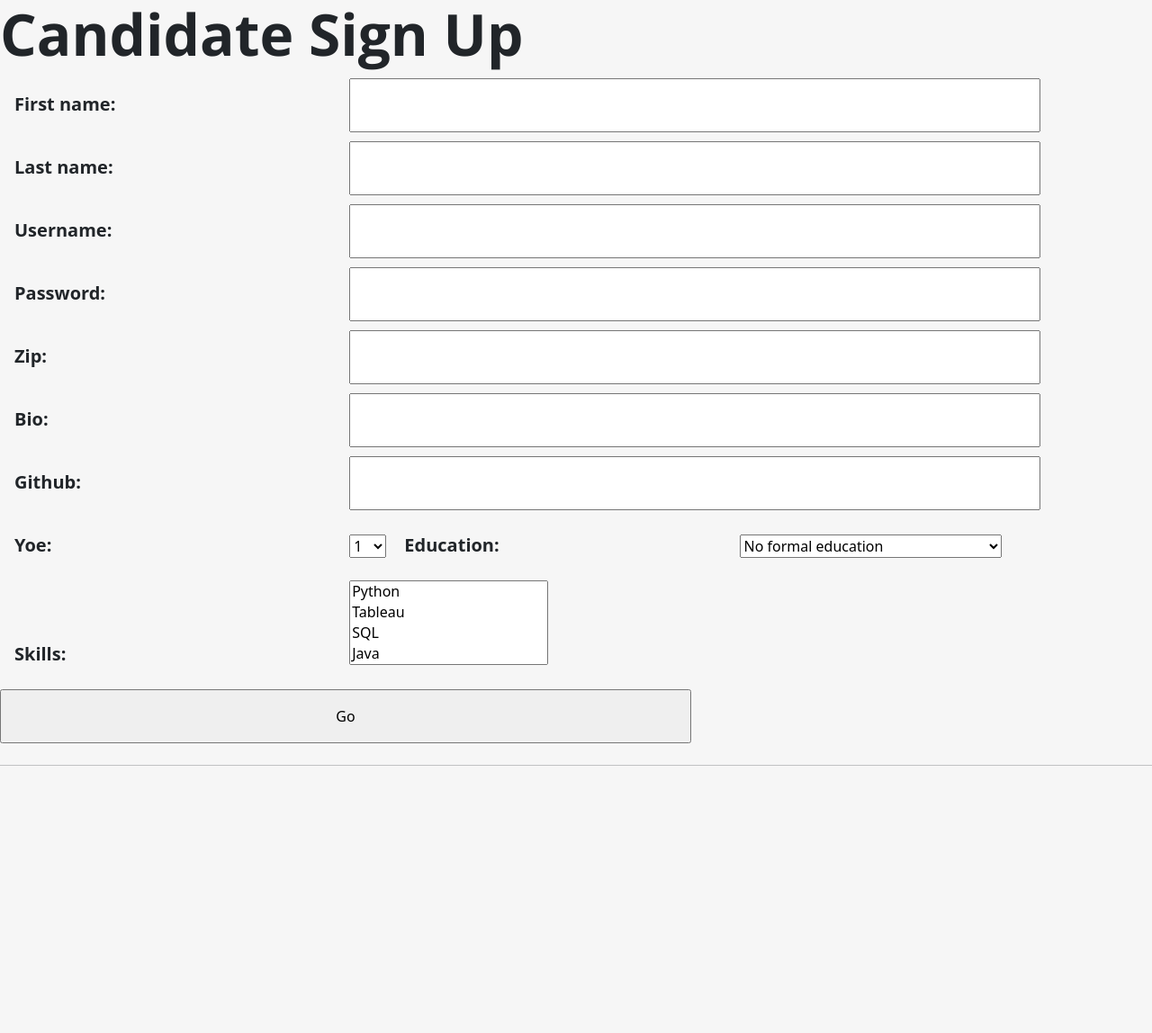
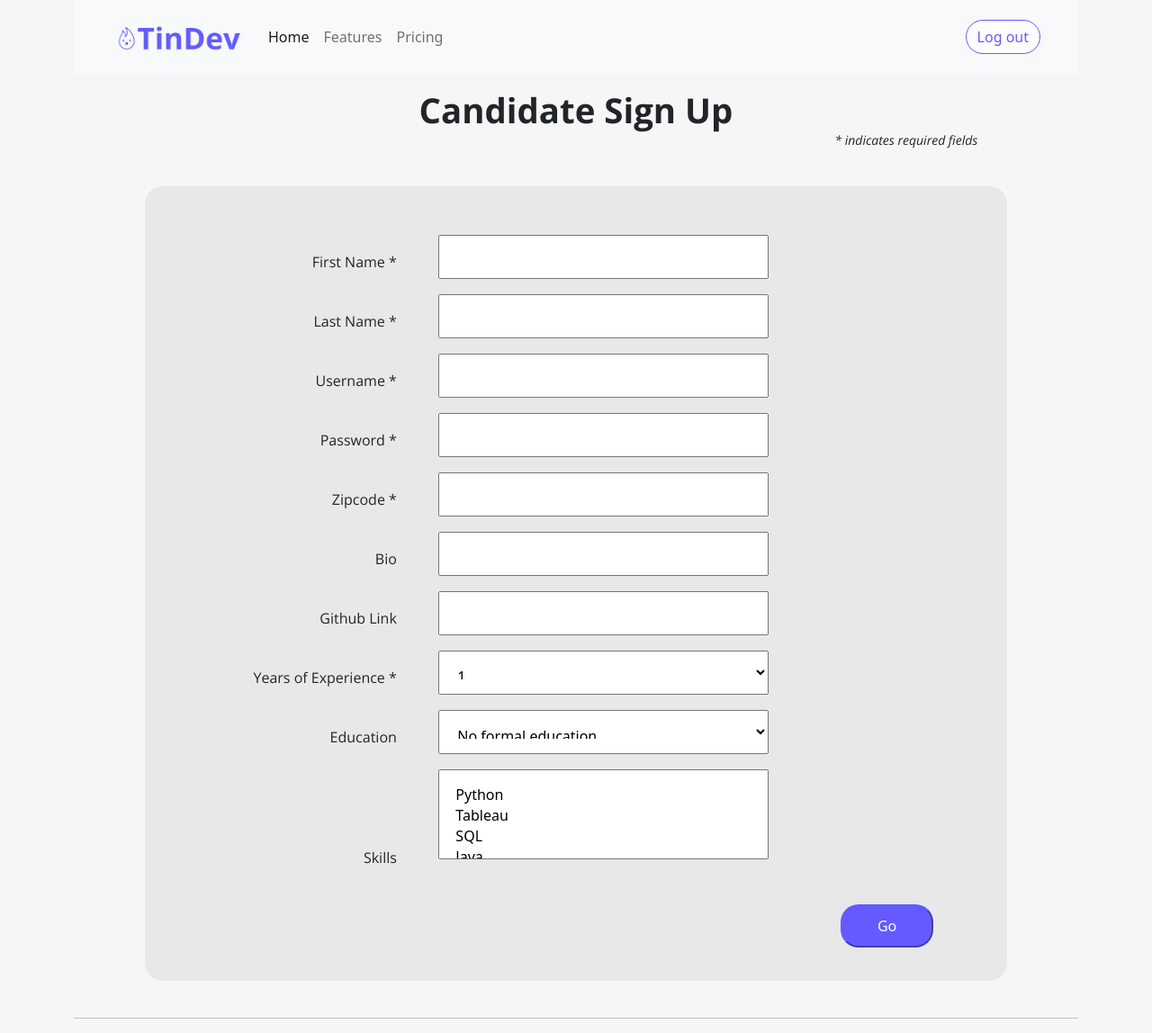
Before and after one commit to lauren-l/TinDev, a Django app: page /signup_candidate in a window 1280 px wide. Shown: the whole page at 90% size. Before the commit the page ends 851 px from the top, so only its background shows below. Run offline with Django 4.2, Linux system fonts and the light colour scheme.

Commit message:
candidate and recruiter final: prettiest

```diff
--- a/TinDev/app/forms.py
+++ b/TinDev/app/forms.py
@@ -87,25 +87,35 @@ def clean_zip(data):
 
 class RSignUpForm(forms.Form):
 
-    first_name = forms.CharField(max_length=50, required=True, validators=[clean_first_name, MaxLengthValidator(50)])
-    last_name = forms.CharField(max_length=50,required=True, validators=[clean_last_name, MaxLengthValidator(50)])
-    username = forms.CharField(min_length=4, required=True, validators=[validate_slug, MaxLengthValidator(50)])
-    password = forms.CharField(min_length=8, required=True, validators=[validate_slug, MaxLengthValidator(50)], widget=forms.PasswordInput)
-    zip = forms.IntegerField(required=True, validators=[clean_zip])
-    company = forms.CharField(max_length=50, required=True, validators=[validate_slug, MaxLengthValidator(50)])
+    first_name = forms.CharField(max_length=50, required=True, validators=[clean_first_name, MaxLengthValidator(50)], label="First Name *")
+    last_name = forms.CharField(max_length=50,required=True, validators=[clean_last_name, MaxLengthValidator(50)], label="Last Name *")
+    username = forms.CharField(min_length=4, required=True, validators=[validate_slug, MaxLengthValidator(50)], label="Username *")
+    password = forms.CharField(min_length=8, required=True, validators=[validate_slug, MaxLengthValidator(50)], widget=forms.PasswordInput, label="Password *")
+    zip = forms.IntegerField(required=True, validators=[clean_zip], label="Zipcode *")
+    company = forms.CharField(max_length=50, required=True, validators=[validate_slug, MaxLengthValidator(50)], label="Company *")
+
+    def __init__(self, *args, **kwargs):
+        super().__init__(*args, **kwargs)
+        self.label_suffix = ""  # Removes : as label suffix
 
 
 # recruiter signup form
 
 class CSignUpForm(forms.Form):
-    first_name = forms.CharField(max_length=50, required=True, validators=[clean_first_name, MaxLengthValidator(50)])
-    last_name = forms.CharField(max_length=50,required=True, validators=[clean_last_name, MaxLengthValidator(50)])
-    username = forms.CharField(min_length=4, required=True, validators=[validate_slug, MaxLengthValidator(50)])
-    password = forms.CharField(min_length=8, required=True, validators=[validate_slug, MaxLengthValidator(50)], widget=forms.PasswordInput)
-    zip = forms.IntegerField(required=True, validators=[clean_zip])
 
-    bio = forms.CharField(max_length=500, required=False, validators=[MaxLengthValidator(500)])
-    github = forms.URLField(max_length=50, required=False, validators=[URLValidator, MaxLengthValidator(50)])
-    yoe = forms.ChoiceField(choices = YOE_CHOICES, required=True)
-    education = forms.ChoiceField(choices = EDU_CHOICES, required=False)
-    skills = forms.MultipleChoiceField(choices = SKILL_CHOICES, required=True)
+
+    first_name = forms.CharField(max_length=50, required=True, validators=[clean_first_name, MaxLengthValidator(50)], label='First Name *')
+    last_name = forms.CharField(max_length=50,required=True, validators=[clean_last_name, MaxLengthValidator(50)], label="Last Name *")
+    username = forms.CharField(min_length=4, required=True, validators=[validate_slug, MaxLengthValidator(50)], label="Username *")
+    password = forms.CharField(min_length=8, required=True, validators=[validate_slug, MaxLengthValidator(50)], widget=forms.PasswordInput, label="Password *")
+    zip = forms.IntegerField(required=True, validators=[clean_zip], label="Zipcode *")
+
+    bio = forms.CharField(max_length=500, required=False, validators=[MaxLengthValidator(500)], label="Bio")
+    github = forms.URLField(max_length=50, required=False, validators=[URLValidator, MaxLengthValidator(50)], label="Github Link")
+    yoe = forms.ChoiceField(choices = YOE_CHOICES, required=True, label="Years of Experience *")
+    education = forms.ChoiceField(choices = EDU_CHOICES, required=False, label="Education")
+    skills = forms.MultipleChoiceField(choices = SKILL_CHOICES, required=True, label="Skills")
+
+    def __init__(self, *args, **kwargs):
+        super().__init__(*args, **kwargs)
+        self.label_suffix = ""  # Removes : as label suffix
--- a/TinDev/app/static/css/signup.css
+++ b/TinDev/app/static/css/signup.css
@@ -3,21 +3,37 @@ div.container {
     width: 100%;
     justify-content: center;
 }
+h1.signup-header {
+    font-size: 3vw;
+    text-align: center;
+}
+
+p.instructions {
+    font-style: italic;
+    text-align: right;
+}
 
 #header-div {
     width: 80%;
+    padding-top: 2vh;
 }
 #form-div{
     width: 100%;
     justify-content: center;
     display: flex;
     flex-direction: row;
-    padding: 5vw;
+    padding: 2vw;
 }
 
 
 #form-body {
     width: 90%;
+    background-color: #E8E8E8;
+    padding: 2%;
+    padding-top: 5%;
+    display: grid;
+    grid-template-columns: 1fr 2fr;
+    border-radius: 20px;
 }
 .center {
     margin: auto;
@@ -25,23 +41,33 @@ div.container {
 }
 
 label {
-    width: 30%;
+    margin: auto;
+    text-align: right;
+    width: 80%;
     padding: 2vh;
     margin-bottom: 1vh;
-    font-weight: bold;
-    font-size: 20px
+    font-family: 'Open Sans', sans-serif;
+    font-weight: 400;
+    font-size: 16px;
 }
-input {
+
+
+input, select {
     width: 60%;
+    height: 75%;
     padding: 2vh;
     margin-bottom: 1vh;
 }
-#buttond-div {
+#button-div {
     width: 100%;
+    display: flex;
+    margin: auto;
+    padding: 2vh;
+    padding-right: 10%;
+    justify-content: right;
 }
 #go-button {
-    width: 80%;
+    width: 8vw;
     height: 6vh;
     display: block;
-    margin: 5vw;
 }
--- a/TinDev/app/static/css/style.css
+++ b/TinDev/app/static/css/style.css
@@ -50,29 +50,32 @@ p {
 #login-divider {
   margin-top: 1rem;
   margin-bottom: 1rem;
-  border: 1 #f6f6f6;
+  border: #f6f6f6;
 }
 
 .btn-primary:active {
   background-color: #9892ff;
-  border: none;
+  color: #fdfdfd;
 }
 
 .btn-primary:hover {
-  background-color: #515151;
-  border: none;
+  border-radius: 20px;
+  border-color: #635bff;
+  color: #635bff;
+  background: #fdfdfd;
 }
 
 .btn-secondary:hover {
   background-color: #635bff;
   border-color: #635bff;
-  color: white;
+  color: #fdfdfd;
 }
 
 .btn-primary {
+  background-color: #635bff;
+  color: #fdfdfd;
   border-radius: 20px;
-  background: #635bff;
-  border: none;
+  border-color: #635bff;
 }
 
 .btn-secondary {
--- a/TinDev/app/templates/app/signup_candidate.html
+++ b/TinDev/app/templates/app/signup_candidate.html
@@ -20,21 +20,60 @@
 </head>
 
 <body>
+    <div class="container">
+        <nav class="navbar navbar-expand-lg navbar-light bg-light">
+            <div class="container-fluid">
+                <a class="navbar-brand" href="#">
+                    <img src="{% static 'images/tindev_combomark.png' %}" alt="" width="150px" class="d-inline-block">
+                </a>
+                <button class="navbar-toggler" type="button" data-bs-toggle="collapse" data-bs-target="#navbarNav"
+                    aria-controls="navbarNav" aria-expanded="false" aria-label="Toggle navigation">
+                    <span class="navbar-toggler-icon"></span>
+                </button>
+                <div class="collapse navbar-collapse nav-div" id="navbarNav">
+                    <ul class="navbar-nav">
+                        <li class="nav-item">
+                            <a class="nav-link active" aria-current="page" href="#">Home</a>
+                        </li>
+                        <li class="nav-item">
+                            <a class="nav-link" href="#">Features</a>
+                        </li>
+                        <li class="nav-item">
+                            <a class="nav-link" href="#">Pricing</a>
+                        </li>
+                    </ul>
+                </div>
+                <button type="button" class="btn btn-secondary btn-block" onclick="location.href='/logout'">Log out</button>
+            </div>
+        </nav>
         <main>
-        <H1>Candidate Sign Up</H1>
-        <form action="" method="POST">
+            <div id="header-div" class="center">
+                <H1 class="signup-header center">Candidate Sign Up</H1>
+                <p class="instructions">* indicates required fields</p>
+
+            </div>
+            <div id="form-div" class="">
+
+                <form id="form-body" class="center" action="" method="POST">
                     {% csrf_token %}
 
                     {{ form }}
+                    <div>
+                        <!-- placeholder div so that submit button can go in proper place-->
+                    </div>
+                    <div id="button-div">
+                        <button id="go-button" class="btn-primary" type="submit" class="center">Go</button>
+                    </div>
+                </form>
+            </div>
 
-            <input type="submit" value="Go">
-        </form>
 
 
         </main>
         <hr>
         <footer>
         </footer>
+    </div>
 
 </body>
 
```
Also changed, not shown: TinDev/app/templates/app/signup_recruiter.html (+8 -4 lines). Lines whose indentation alone changed are shown as unchanged.
